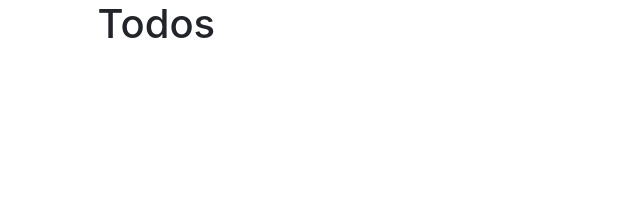
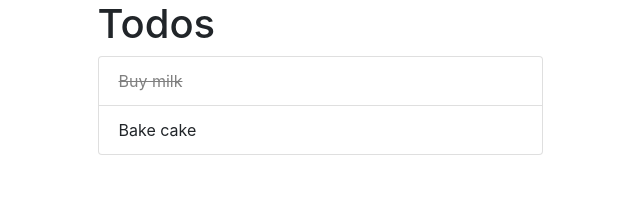
Before and after one commit to mxab/ng-todo-app, an Angular app: page / in a window 1280 px wide. Shown: the top 205 px of the page, without its empty margins (320-960 px from the left). Built offline with nearby package versions, Linux system fonts and the light colour scheme; data requests are answered from the project's data file.

Commit message:
load and display todo list

```diff
--- a/src/app/todos/todos.component.css
+++ b/src/app/todos/todos.component.css
@@ -0,0 +1,4 @@
+.todo.done .title {
+  text-decoration: line-through;
+  color: grey;
+}
--- a/src/app/todos/todos.component.html
+++ b/src/app/todos/todos.component.html
@@ -1,5 +1,17 @@
 <div class="row justify-content-md-center">
   <div class="col-md-5">
     <h1>Todos</h1>
+
+    <div *ngIf="todos$ | async as todos">
+      <ul class="list-group" *ngIf="todos.length">
+        <li
+          *ngFor="let todo of todos"
+          class="list-group-item todo"
+          [ngClass]="{ done: todo.done }"
+        >
+          <span class="title">{{ todo.title }}</span>
+        </li>
+      </ul>
+    </div>
   </div>
 </div>
--- a/src/app/todos/todos.component.ts
+++ b/src/app/todos/todos.component.ts
@@ -1,4 +1,5 @@
 import { Component, OnInit } from '@angular/core';
+import { TodosService } from '../todos.service';
 
 @Component({
   selector: 'app-todos',
@@ -6,7 +7,9 @@ import { Component, OnInit } from '@angular/core';
   styleUrls: ['./todos.component.css'],
 })
 export class TodosComponent implements OnInit {
-  constructor() {}
+  todos$ = this.todosService.findAll();
+
+  constructor(private readonly todosService: TodosService) {}
 
   ngOnInit(): void {}
 }
```
